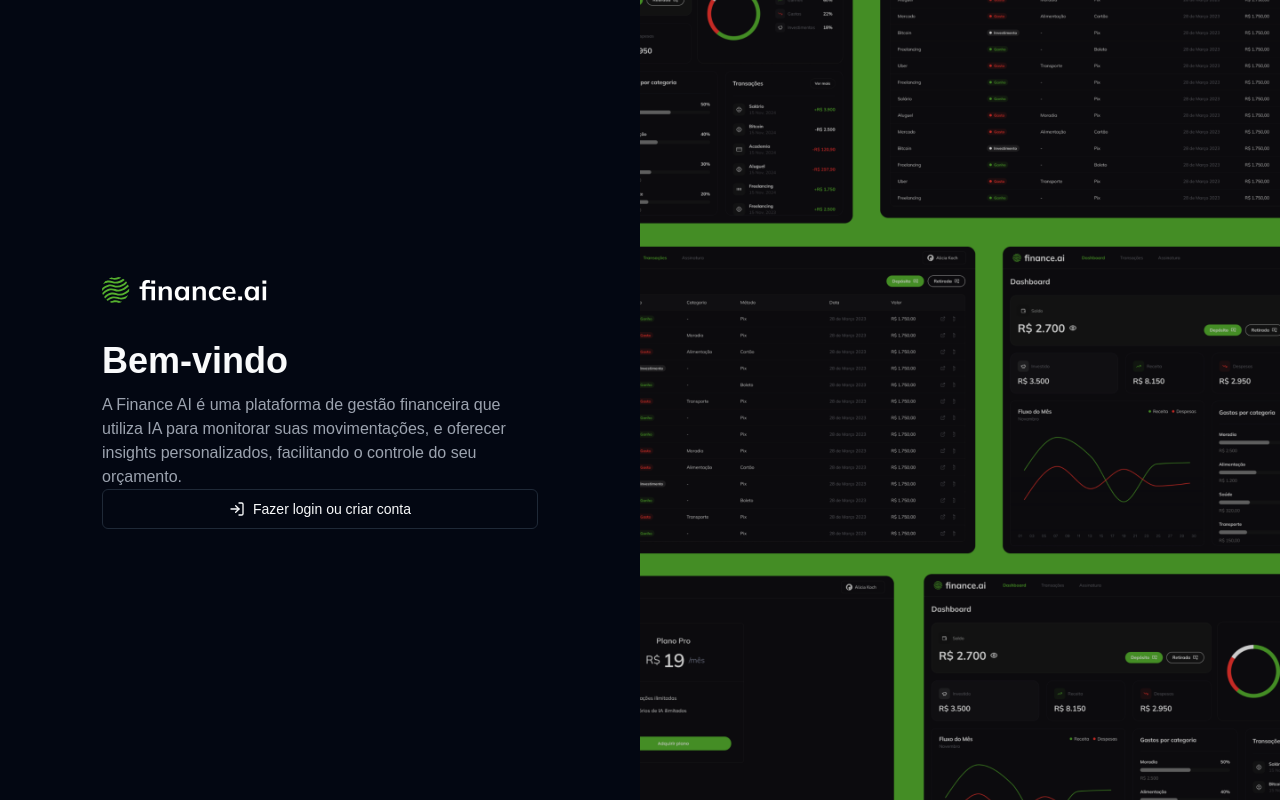
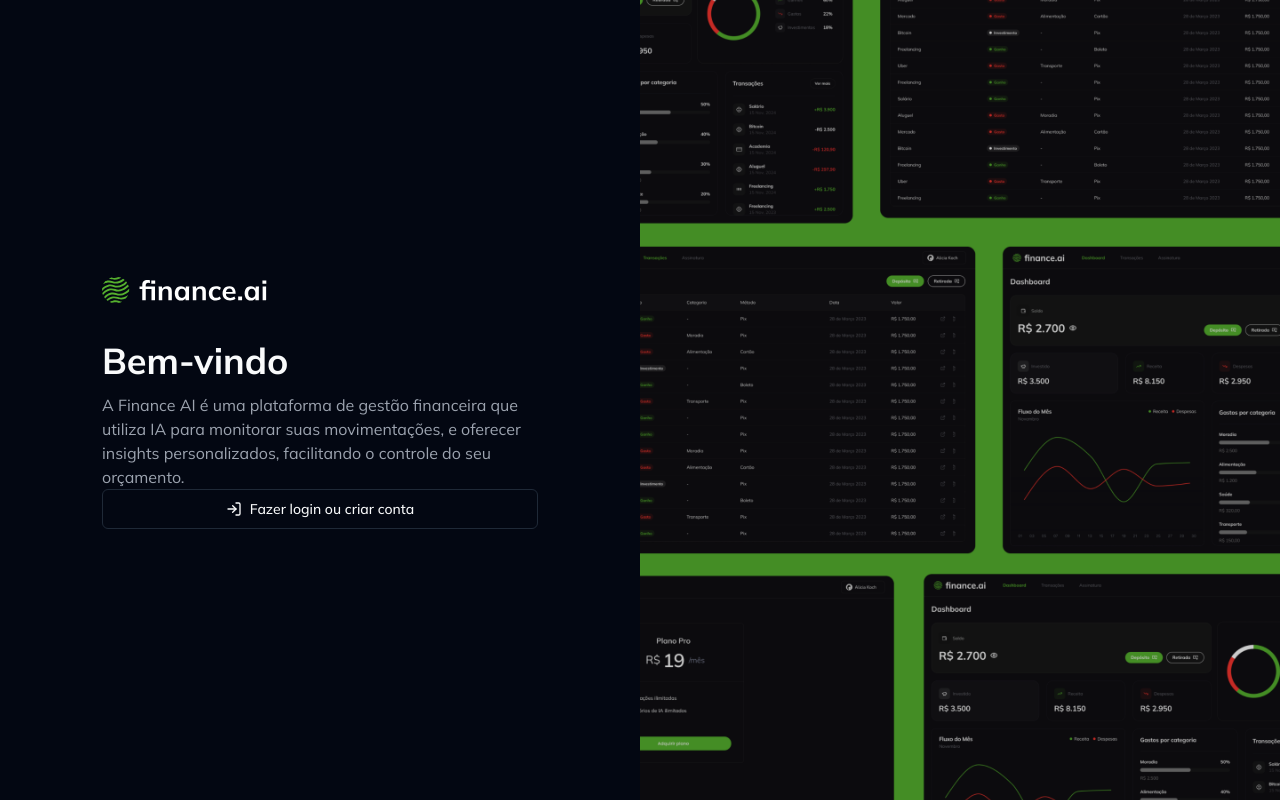
Before and after one commit to GabrielDevLoper/finance, a Next.js app: page /login in a window 1280 px wide. Built offline with nearby package versions, Linux system fonts and the light colour scheme; no server answers.

Commit message:
fix: update fonts

```diff
--- a/app/layout.tsx
+++ b/app/layout.tsx
@@ -1,18 +1,11 @@
 import type { Metadata } from "next";
-import localFont from "next/font/local";
+import { Mulish } from "next/font/google";
 import "./globals.css";
 import { ClerkProvider } from "@clerk/nextjs";
 import { dark } from "@clerk/themes";
 
-const geistSans = localFont({
-  src: "./fonts/GeistVF.woff",
-  variable: "--font-geist-sans",
-  weight: "100 900",
-});
-const geistMono = localFont({
-  src: "./fonts/GeistMonoVF.woff",
-  variable: "--font-geist-mono",
-  weight: "100 900",
+const mulish = Mulish({
+  subsets: ["latin-ext"],
 });
 
 export const metadata: Metadata = {
@@ -27,9 +20,7 @@
 }>) {
   return (
     <html lang="en">
-      <body
-        className={`${geistSans.variable} ${geistMono.variable} antialiased dark`}
-      >
+      <body className={`${mulish.className}  antialiased dark`}>
         <ClerkProvider
           appearance={{
             baseTheme: dark,
```
Also changed, not shown: 2 other files (tests, documents, lock files or other folders).
